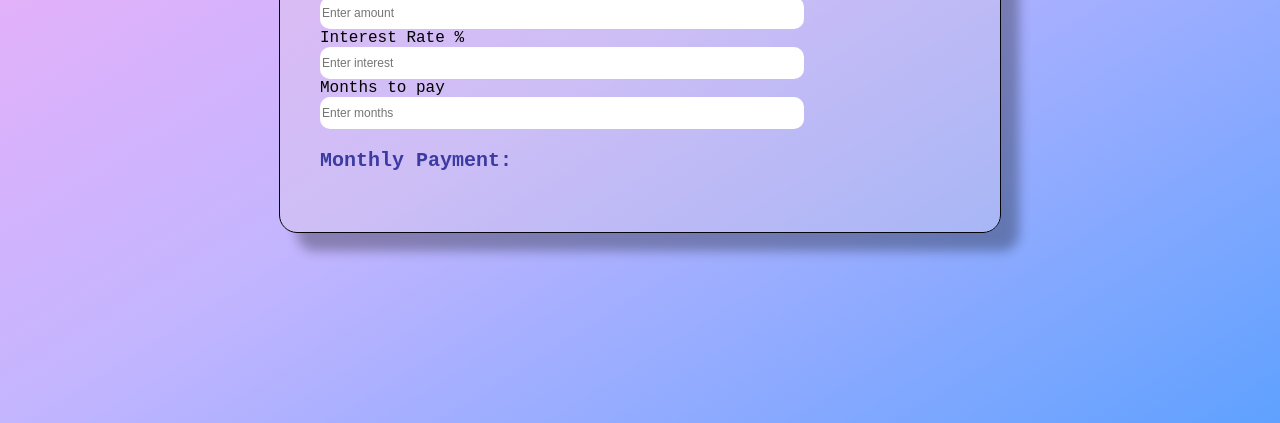
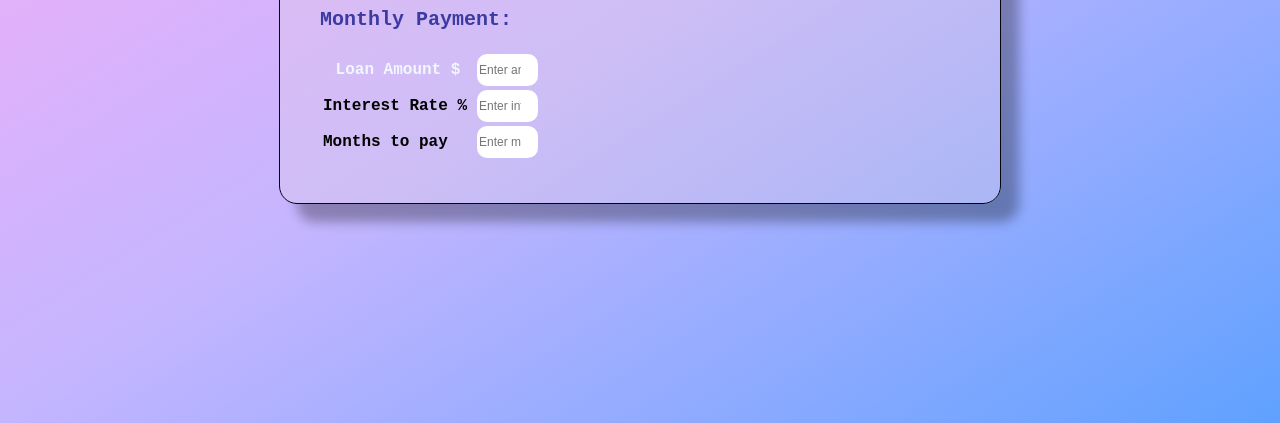
Before and after one commit to KranthiTeja59/Loancalculator, a plain HTML site: page index.html in a window 1280 px wide. Shown: the part 377-800 px from the top of the page. Drawn offline with Linux system fonts and the light colour scheme.

Commit message:
Update index.html

```diff
--- a/index.html
+++ b/index.html
@@ -10,16 +10,26 @@
 <body>
     <div class="container">
         <h1 class="heading">Loan Calculator</h1>
-        <label>Loan Amount $ </label>
-        <input onchange="calculateLoan()" class="input" type="number" id="la" min="1" max="500000" placeholder="Enter amount">
+        <table>
 
-        <label>Interest Rate % </label>
-        <input onchange="calculateLoan()" class="input" type="number" id="ir" min="0" max="100" placeholder="Enter interest" step=".1">
+        <tr>
+        <th></label>Loan Amount $ </label> </th>
+        <td><input onchange="calculateLoan()" class="input" type="number" id="la" min="1" max="500000" placeholder="Enter amount"></td>
+        </tr>
 
-       <label> Months to pay   </label>
-        <input onchange="calculateLoan()" class="input" type="number" id="mtp" min="6" max="48" placeholder="Enter months">
+        <tr>
+            <th><label>Interest Rate % </label></th>
+       <td> <input onchange="calculateLoan()" class="input" type="number" id="ir" min="0" max="100" placeholder="Enter interest" step=".1"></td>
+        </tr>
 
-        <p class="payment" id="payment">Monthly Payment:</p>
+       <tr>
+           <th><label> Months to pay   </label></th>
+       <td> <input onchange="calculateLoan()" class="input" type="number" id="mtp" min="6" max="48" placeholder="Enter months"></td>
+        </tr>
+
+       <tr>
+           <p class="payment" id="payment">Monthly Payment:</p></tr>
+        </table>
     </div>
 
     <script src="index.js"></script>
```
